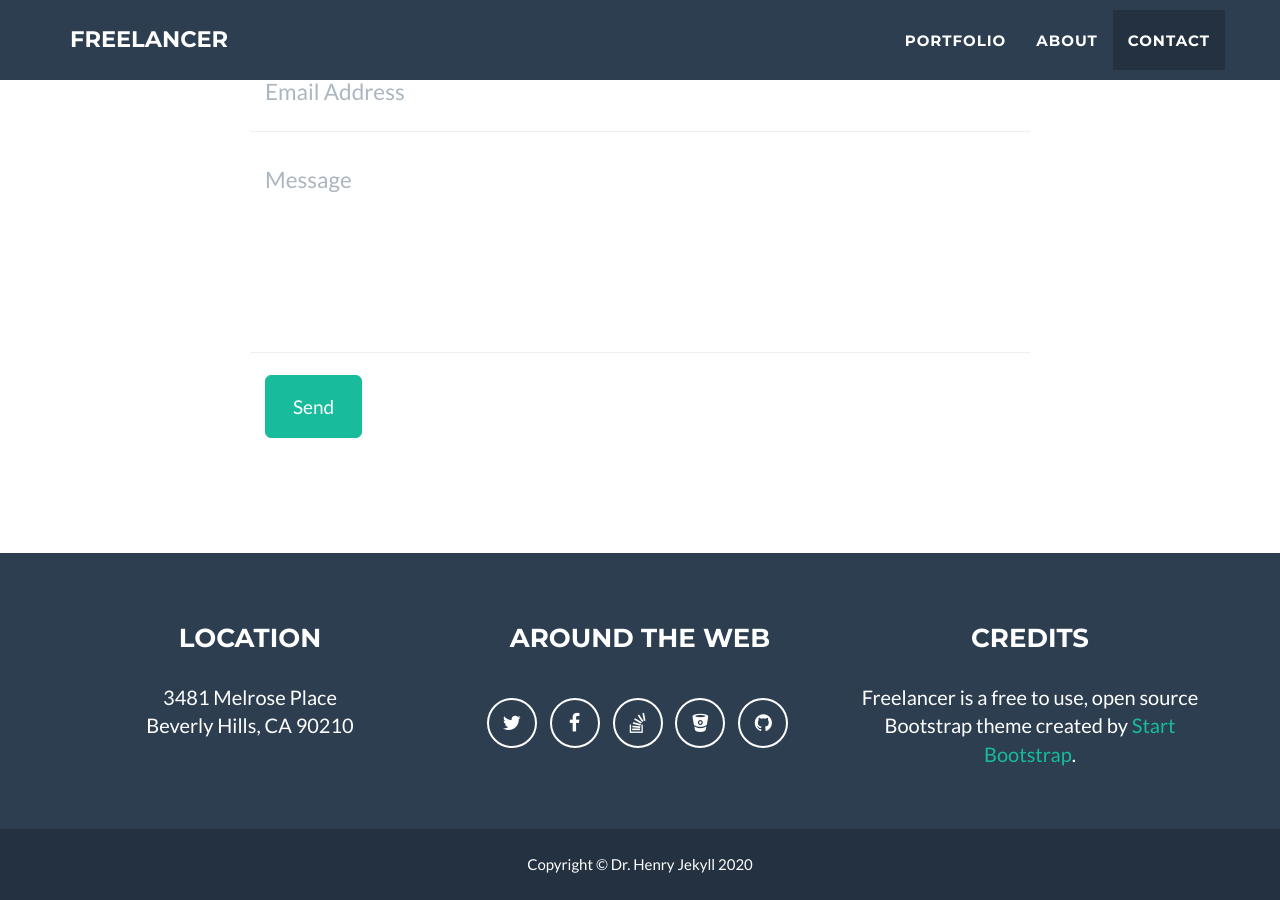
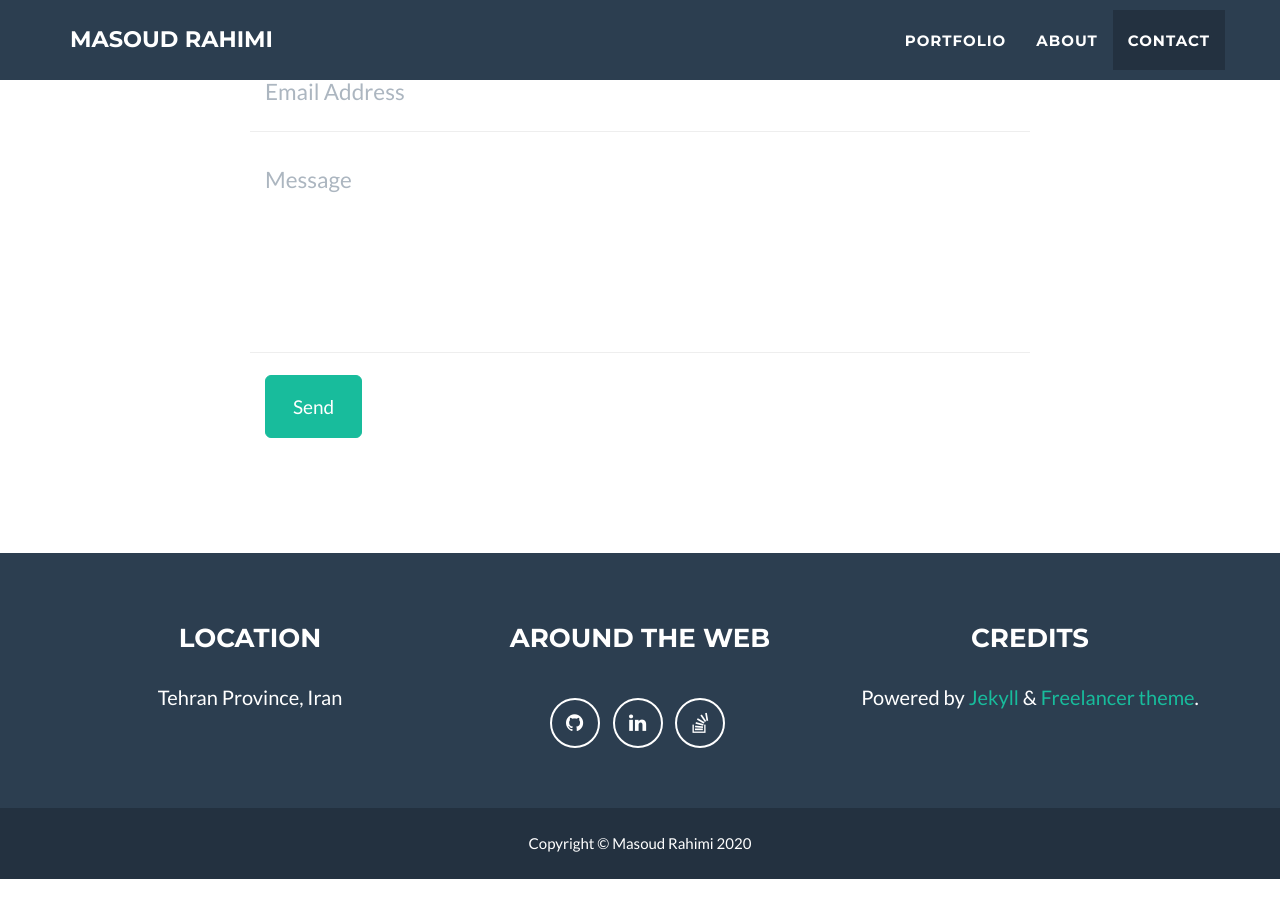
Before and after one commit to masoudr/masoudr.github.io, a Jekyll site: the page built from index.html, in a window 1280 px wide and 900 px high, scrolled down 2399 px. Built offline with Jekyll 4.4.1, drawn with Linux system fonts in a browser that asks for light colours; after the commit the page ends 3278 px from its top, so only the background shows below that; some of the changed text lies outside the part shown.

Commit message:
Updated personal info in _config.yml Added favicon

```diff
--- a/_config.yml
+++ b/_config.yml
@@ -1,11 +1,11 @@
 # Site settings
-title: Freelancer
+title: Masoud Rahimi
 email: work.rahimi@gmail.com
 url: https://masoudr.github.io
-description: "Write an awesome description for your new site here. You can edit this line in _config.yml. It will appear in your document head meta (for Google search results) and in your feed.xml site description."
-keywords: "your keywords, separated by commas"
-skills: "Web Developer - Graphic Artist - User Experience Designer"
-meta_author: LastName FirstName
+description: "Masoud Rahimi Personal Website."
+keywords: "masoud rahimi, embedded systems engineer, backend developer"
+skills: "Embedded Systems Engineer - Backend Developer"
+meta_author: Rahimi Masoud
 
 # Google webmaster tools
 google_verify:
@@ -32,31 +32,26 @@ color:
 
 # Footer settings
 footer:
-  copyright: Dr. Henry Jekyll
+  copyright: Masoud Rahimi
   location: Location
   social: Around the Web
   credits: Credits
 
 # Social networks usernames (many more available: google-plus, flickr, dribbble, pinterest, instagram, tumblr, linkedin, etc.)
 social:
-  - title: twitter
-    url: http://twitter.com/jekyllrb
-  - title: facebook
-    url:
+  - title: github
+    url: https://github.com/masoudr
+  - title: linkedin
+    url: https://www.linkedin.com/in/masoud-rahimi-a20a35135
   - title: stack-overflow
-    url: http://stackoverflow.com/questions/tagged/jekyll
-  - title: bitbucket
-    url: http://bitbucket.org/jekyll
-  - title: github
-    url: http://github.com/jekyll
+    url: https://stackoverflow.com/users/story/6700019
 
 # Postal address (add as many lines as necessary)
 address:
-  - line: 3481 Melrose Place
-  - line: Beverly Hills, CA 90210
+  - line: Tehran Province, Iran
 
 # Credits content
-credits: 'Freelancer is a free to use, open source Bootstrap theme created by <a href="http://startbootstrap.com">Start Bootstrap</a>.'
+credits: 'Powered by <a href="https://jekyllrb.com">Jekyll</a> & <a href="https://jekyllthemes.io/theme/freelancer-theme">Freelancer theme</a>.'
 
 # Build settings
 markdown: kramdown
--- a/_includes/head.html
+++ b/_includes/head.html
@@ -23,6 +23,8 @@
     <link href="//fonts.googleapis.com/css?family=Montserrat:400,700" rel="stylesheet" type="text/css">
     <link href="//fonts.googleapis.com/css?family=Lato:400,700,400italic,700italic" rel="stylesheet" type="text/css">
 
+    <link rel="shortcut icon" type="image/png" href="favicon.png">
+
     <!-- HTML5 Shim and Respond.js IE8 support of HTML5 elements and media queries -->
     <!-- WARNING: Respond.js doesn't work if you view the page via file:// -->
     <!--[if lt IE 9]>
```
Also changed, not shown: README.md, favicon.png (added), img/profile.png.
